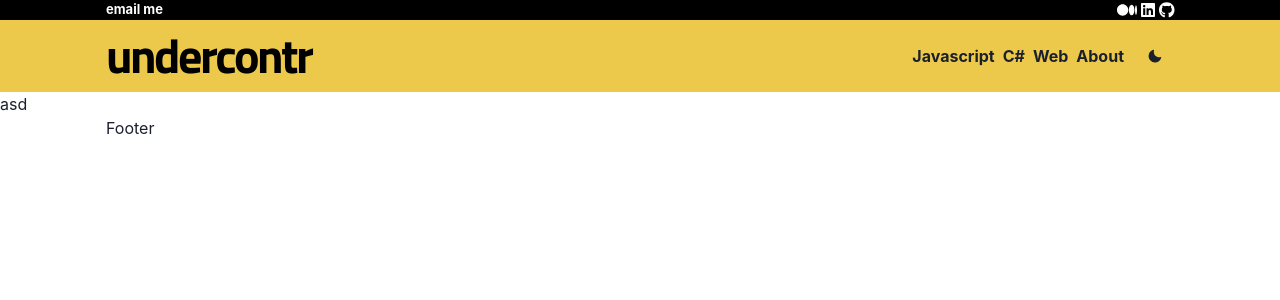
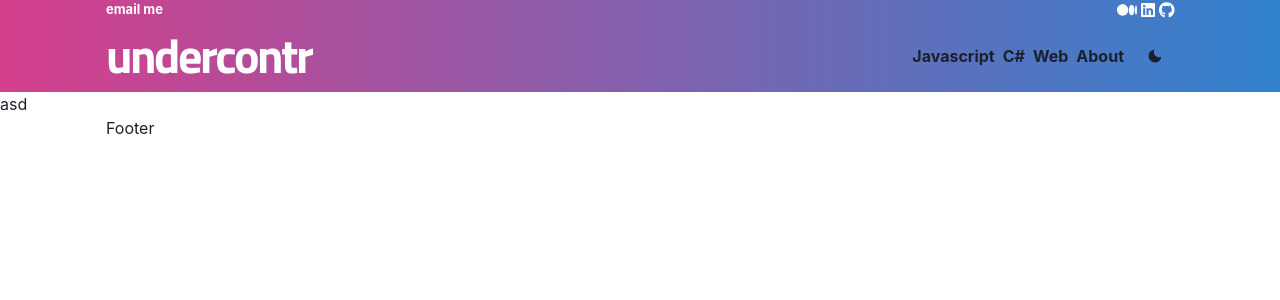
Before and after one commit to undercontr/undercontr.com, a Next.js app: page / in a window 1280 px wide. Shown: the top 300 px of the page. Built offline with nearby package versions, Linux system fonts and the light colour scheme.

Commit message:
header alter

```diff
--- a/src/components/Layout/Header/Header.tsx
+++ b/src/components/Layout/Header/Header.tsx
@@ -5,7 +5,7 @@ import TopBar from "./TopBar";
 
 export default function Header(props: any) {
     return (
-        <Box bgColor={"yellow.400"}>
+        <Box bgGradient="linear(to-r,pink.500,blue.500)">
             <TopBar />
             <Navbar />
         </Box>
--- a/src/components/Layout/Header/Logo.tsx
+++ b/src/components/Layout/Header/Logo.tsx
@@ -3,7 +3,7 @@ import { Box, Text } from "@chakra-ui/react";
 export default function Logo(props: any) {
     return (
         <Box {...props}>
-            <Text letterSpacing={-2.5} fontSize={"5xl"} color={"black"} fontWeight="bold" fontFamily={"Titillium Web"}>
+            <Text letterSpacing={-2.5} fontSize={"5xl"} color={"white"} fontWeight="bold" fontFamily={"Titillium Web"}>
                 undercontr
             </Text>
         </Box>
--- a/src/components/Layout/Header/TopBar.tsx
+++ b/src/components/Layout/Header/TopBar.tsx
@@ -4,12 +4,12 @@ import {faGithub, faLinkedin, faMedium} from "@fortawesome/free-brands-svg-icons
 
 export default function TopBar(props: any) {
   return (
-    <Box bg={"black"}>
+    <Box {...props}>
       <Container>
         <Flex justify={["space-between"]} align={"center"}>
           <Text color={"white"} fontSize={13} fontWeight={700}>email me</Text>
           <HStack gap={1}>
-            <FontAwesomeIcon color="white" icon={faMedium} />
+            <FontAwesomeIcon color="white" size="1x" icon={faMedium} />
             <FontAwesomeIcon color="white" icon={faLinkedin} />
             <FontAwesomeIcon color="white" icon={faGithub} />
           </HStack>
--- a/src/pages/_app.tsx
+++ b/src/pages/_app.tsx
@@ -4,7 +4,11 @@ import { ChakraProvider } from '@chakra-ui/react'
 import theme from '../lib/theme'
 import Layout from '../components/Layout/Layout'
 
+import "@fortawesome/fontawesome-svg-core/styles.css";
+import {config} from "@fortawesome/fontawesome-svg-core"
+
 function App({ Component, pageProps }: AppProps) {
+  config.autoAddCss = true;
   return (
     <ChakraProvider theme={theme}>
       <Layout>
```
